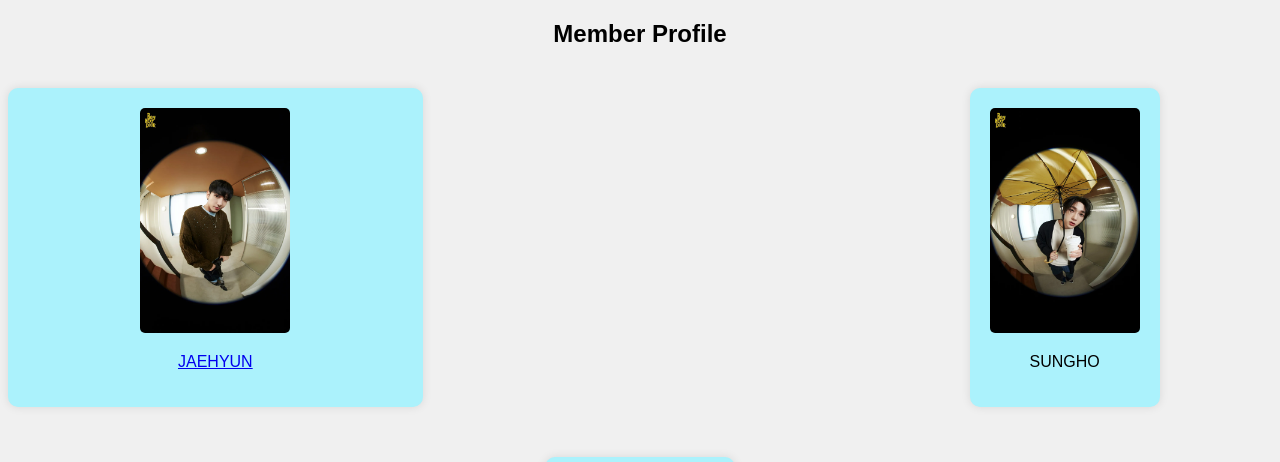
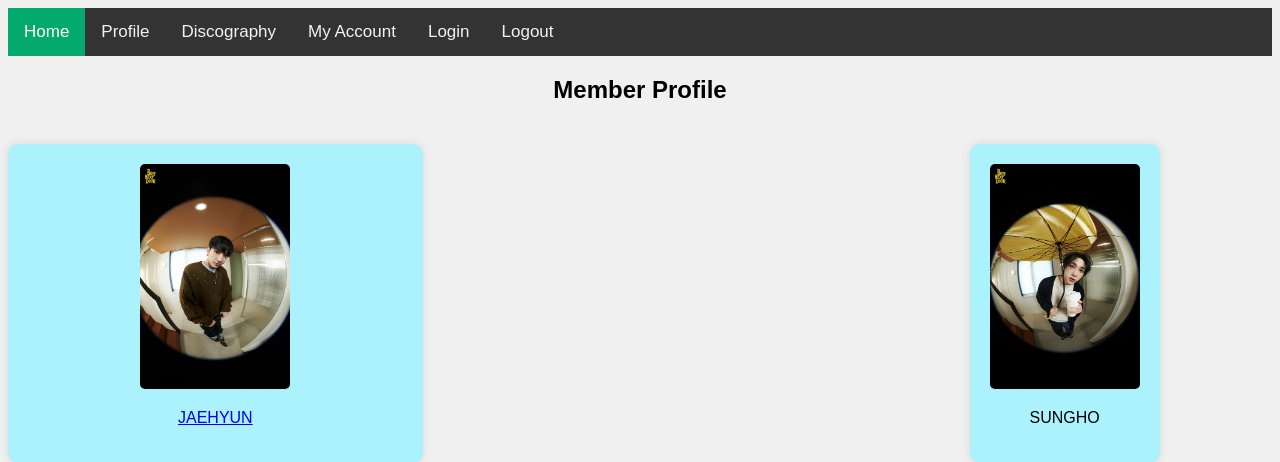
Before and after one commit to 23333sophia/12DTP_Flask-web-application, a Flask app: page /profile in a window 1280 px wide. Shown: the top 462 px of the page. Run offline with Flask 3, Linux system fonts and the light colour scheme; a user stored in the database is signed in.

Commit message:
setting base.html on all pages

```diff
--- a/static/style.css
+++ b/static/style.css
@@ -1,3 +1,6 @@
+/* PROFILE PAGE.  */
+
+
 body {
     font-family: sans-serif; text-align: center; background-color: #f0f0f0;
  }
@@ -75,3 +78,34 @@ body {
         box-shadow: 0 0 10px rgba(0,0,0,0.1);
 
     }
+
+
+/* NAV BAR.  */
+
+/* Add a black background color to the top navigation */
+.topnav {
+  background-color: #333;
+  overflow: hidden;
+}
+
+/* Style the links inside the navigation bar */
+.topnav a {
+  float: left;
+  color: #f2f2f2;
+  text-align: center;
+  padding: 14px 16px;
+  text-decoration: none;
+  font-size: 17px;
+}
+
+/* Change the color of links on hover */
+.topnav a:hover {
+  background-color: #ddd;
+  color: black;
+}
+
+/* Add a color to the active/current link */
+.topnav a.active {
+  background-color: #04AA6D;
+  color: white;
+}
--- a/templates/base.html
+++ b/templates/base.html
@@ -12,10 +12,14 @@
 <body>
     <!-- Add the Navigation Bar in the base template so I don;t have to do it again! -->
     <nav>
-        <h1><a href="/">Home</a></h1>
-        <h1><a href="/login">Log In</a></h1>
-        <h1><a href="/signup">Sign Up</a></h1>
-        <h1><a href="/logout">Log Out</a></h1>
+        <div class="topnav">
+            <a class="active" href="/index">Home</a>
+            <a href="/profile">Profile</a>
+            <a href="/discography">Discography</a>
+            <a href="/cart">My Account</a>
+            <a href="/login">Login</a>
+            <a href="/logout">Logout</a>
+        </div>
     </nav>
     <!-- This is the main page with most stuff we need in it -->
     <!-- This starts and ends a 'block' that the child template will fill out with stuff -->
--- a/templates/profile.html
+++ b/templates/profile.html
@@ -1,3 +1,6 @@
+{% extends 'base.html' %}
+
+{% block content %}
 <!DOCTYPE html>
 
 <head>
@@ -58,3 +61,5 @@
 
 </body>
 </html>
+
+{% endblock %}
```
Also changed, not shown: templates/discography.html (added).
